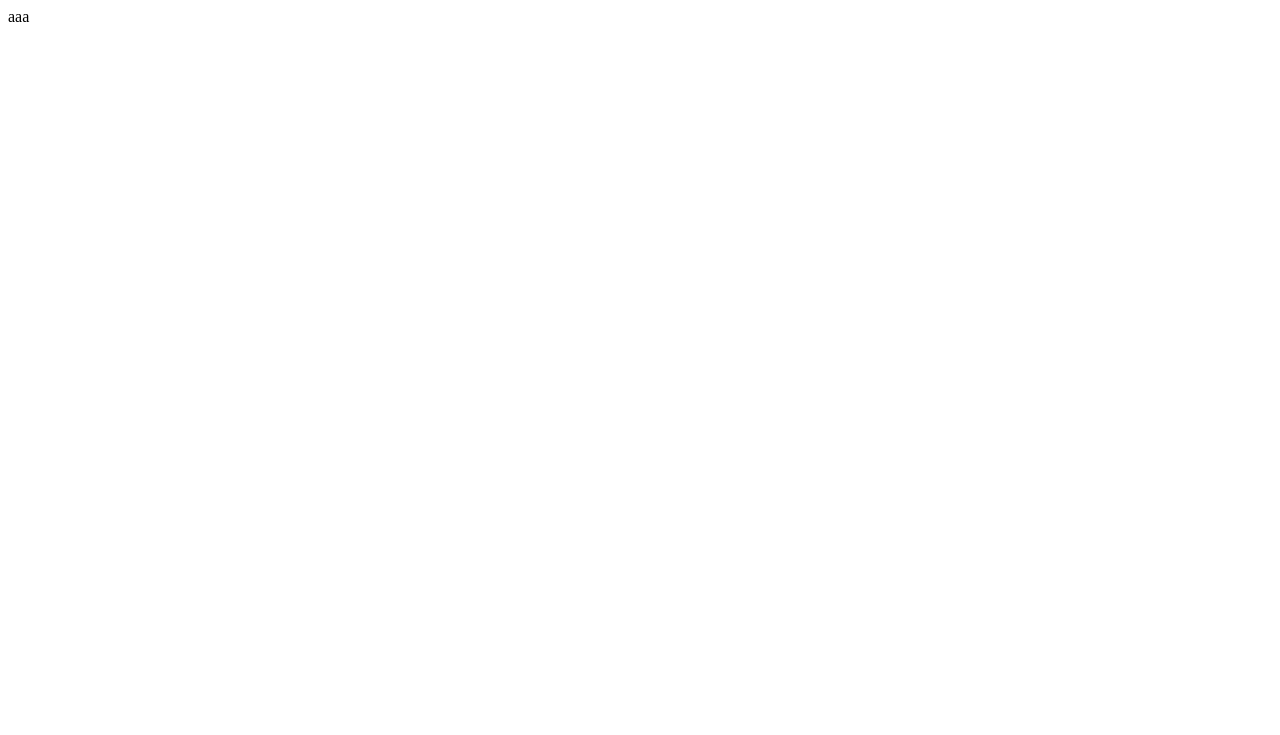
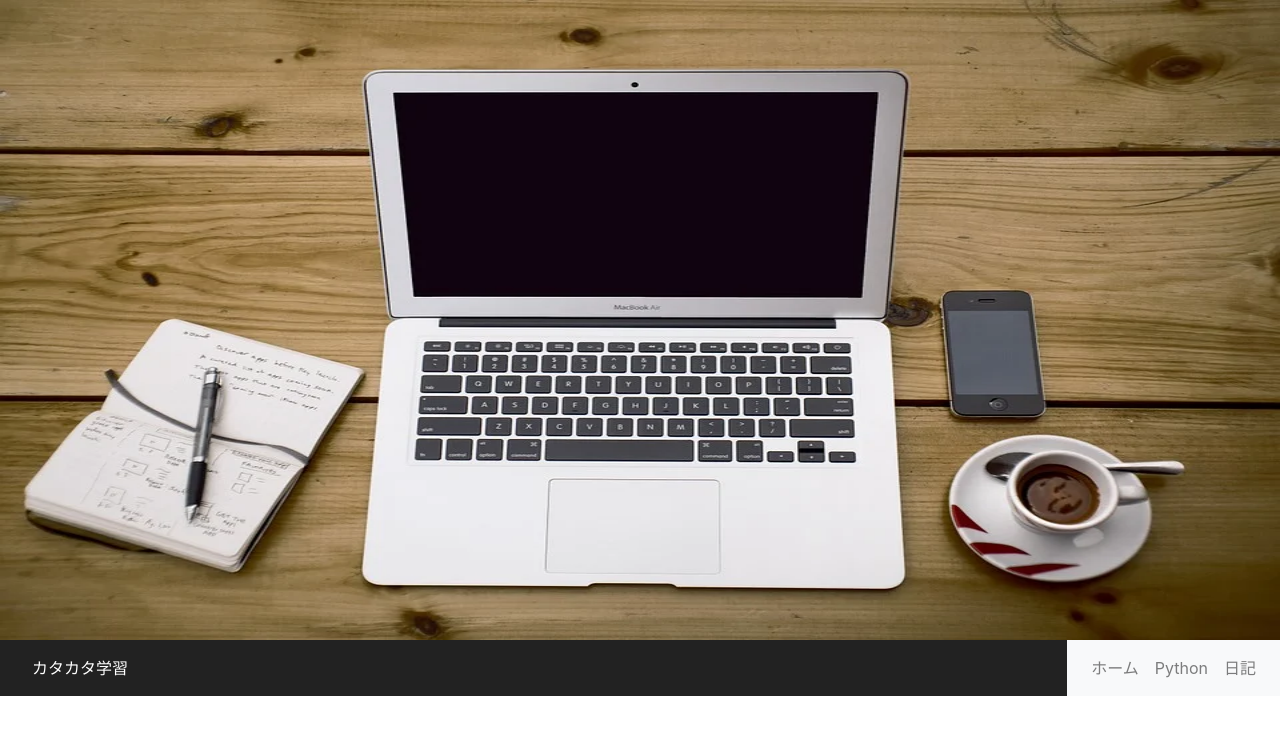
Before and after one commit to kataokatakuya/diary, a Django app: page /kata_study/ in a window 1280 px wide. Before the commit the part shown is almost empty. Shown: the top 735 px of the page. Run offline with Django 3.2, Linux system fonts and the light colour scheme; some libraries are stand-ins or nearby versions.

Commit message:
Design header

```diff
--- /dev/null
+++ b/kata_study/static/kata_study/css/style.css
@@ -0,0 +1,25 @@
+.header {
+    position: absolute;
+    background: #222;
+    right: 0;
+    left: 0;
+    z-index: 1999;
+    width: auto;
+    margin: auto;
+}
+
+.site_title {
+    display: inline-block;
+    color: white;
+    margin-left:2em;
+    margin-top: 1em;
+}
+.menu {
+    display: inline-block;
+    float:right;
+}
+
+.image-vw {
+    width : 100vw ;
+    height: 50vw;
+  }
--- a/kata_study/templates/kata_study/index.html
+++ b/kata_study/templates/kata_study/index.html
@@ -1,10 +1,33 @@
+{% load static %}
 <!doctype html>
 <html lang="ja">
 <head>
 <meta charset="utf-8">
     <title>カタカタ学習</title>
+    <link rel="stylesheet" type="text/css" href="{% static 'kata_study/css/style.css' %}" />
+    <link rel="stylesheet" href="https://stackpath.bootstrapcdn.com/bootstrap/4.3.1/css/bootstrap.min.css" crossorigin="anonymous">
 </head>
 <body>
-    aaa
+    <img src="{% static 'kata_study/macbook.webp' %}" class="image-vw">
+    <div class="header">
+        <div class="site_title">
+            カタカタ学習
+        </div>
+        <div class="menu">
+            <nav class="navbar navbar-expand navbar-light bg-light">
+                <ul class="navbar-nav mr-auto">
+                    <li class="nav-item">
+                        <a class="nav-link" href="{% url 'index' %}">ホーム</a>
+                    </li>
+                    <li class="nav-item">
+                        <a class="nav-link" href="{% url 'index' %}">Python</a>
+                    </li>
+                    <li class="nav-item">
+                        <a class="nav-link" href="{% url 'index' %}">日記</a>
+                    </li>
+                </ul>
+            </nav>
+        </div>
+    </div>
 </body>
 </html>
```
Also changed, not shown: kata_study/static/kata_study/macbook.webp (added).
